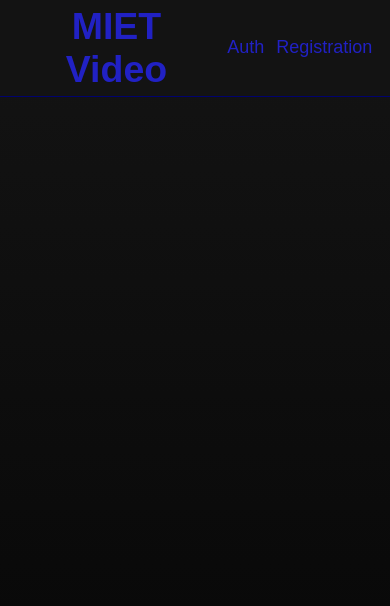
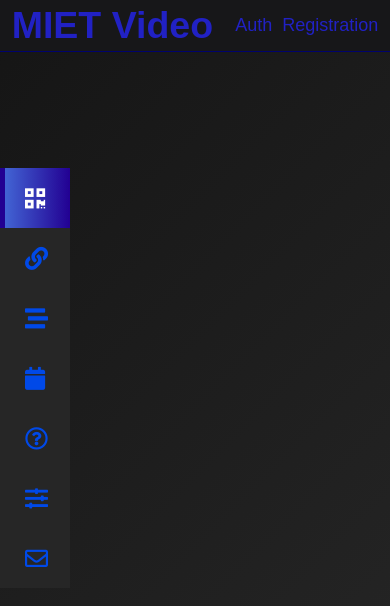
Before and after one commit to dmitriy-korotov/miet-video-browser-client, a Next.js app in the folder miet-video/: page / in a window 390 px wide. Shown: the top 606 px of the page. Built offline with nearby package versions, Linux system fonts and the light colour scheme.

Commit message:
Added sidebar component

```diff
--- a/miet-video/src/app/header.css
+++ b/miet-video/src/app/header.css
@@ -18,10 +18,30 @@
 }
 
 .common-header {
+    width: 94%;
+
+    position: fixed;
+    left: 0px;
+    top: 0px;
+
+    z-index: 5;
+
     border-bottom: solid 1px;
     border-color: rgb(0, 2, 110);
 
-    background-color: rgb(19, 19, 19);
+    background-color: rgb(23, 23, 25);
 
     padding: 1% 3% 1% 3%;
 }
+
+.sidebar-button {
+    width: 50px;
+    height: 50px;
+    border-radius: 10px;
+    background-color: blue;
+    transition: 0.5s;
+}
+
+.sidebar-button:hover {
+    background-color: rgb(61, 61, 255);
+}
--- a/miet-video/src/app/layout.tsx
+++ b/miet-video/src/app/layout.tsx
@@ -2,6 +2,7 @@
 import { Inter } from "next/font/google";
 import "./globals.css";
 import "./header.css";
+import "./sidebar.css";
 
 const inter = Inter({ subsets: ["latin"] });
 
@@ -17,6 +18,10 @@
 }>) {
   return (
     <html lang="en">
+      <head>
+        <link href="https://fonts.googleapis.com/css2?family=Lato&display=swap" rel="stylesheet" />
+        <link href="https://use.fontawesome.com/releases/v5.6.1/css/all.css" rel="stylesheet" />
+      </head>
       <body className={inter.className}>{children}</body>
     </html>
   );
--- a/miet-video/src/app/lectures/video-info.tsx
+++ b/miet-video/src/app/lectures/video-info.tsx
@@ -16,12 +16,12 @@
     const { name, date, playlist } = video_props;
 
     return (
-        <div>
+        <div className="video-info-color">
             <h2>{name}</h2>
             <br/>
-            <h3>Date: {date}</h3>
+            <h4>Date: {date}</h4>
             <br/>
-            <h3>Playlist: {playlist}</h3>
+            <h4>Playlist: {playlist}</h4>
         </div>
     );
 }
--- a/miet-video/src/app/lectures/video-information-part.css
+++ b/miet-video/src/app/lectures/video-information-part.css
@@ -2,3 +2,7 @@
     padding-left: 50px;
     padding-top: 50px;
 }
+
+.video-info-color {
+    color: rgb(206, 206, 206);
+}
--- a/miet-video/src/app/lectures/video-information-part.tsx
+++ b/miet-video/src/app/lectures/video-information-part.tsx
@@ -9,6 +9,7 @@
 
     const height = 400;
     const src = "https://media.w3.org/2010/05/sintel/trailer_hd.mp4";
+    //const src = "https://disk.yandex.ru/i/USnqqoidy-arzw";
     const type = "video/mp4";
 
     return (
--- a/miet-video/src/app/main-header.jsx
+++ b/miet-video/src/app/main-header.tsx
@@ -2,10 +2,20 @@
 
 import Logo from "./logo";
 import HeaderButton from "./header_button";
+import SidebarButton from "./sidebar-button";
+import { NextPage } from "next";
 
 
 
-const MainHeader = () => {
+interface Props {
+    onSidebarButtonClick: (e: any) => void
+}
+
+
+
+const MainHeader: NextPage<Props> = (props) => {
+
+    const { onSidebarButtonClick } = props;
 
     const RedirectToRegistration = () => {
         window.location.href = "/registration";
@@ -14,9 +24,11 @@
     return (
         <nav id="main-header" className="common-header">
             <div>
-                <Logo/>
+                <div className="content-in-line total-centralize-content" style={{"gap": "10px"}}>
+                    <Logo/>
+                </div>
             </div>
-            <div className="content-in-line space-bettwen-content">
+            <div className="content-in-line space-bettwen-content" style={{"gap": "10px"}}>
                 <HeaderButton text="Auth" />
                 <div onClick={RedirectToRegistration}>
                     <HeaderButton text="Registration" />
--- a/miet-video/src/app/page.tsx
+++ b/miet-video/src/app/page.tsx
@@ -1,13 +1,23 @@
 'use client';
 
+import { useState } from "react";
 import MainHeader from "./main-header";
+import Sidebar from "./sidebar";
 
 
 
 export default function Home() {
+
+    const [ sidebarIsClosed, handleClick ] = useState({ is_closed: true });
+
     return (
         <div>
-          <MainHeader />
+          <MainHeader onSidebarButtonClick={e => {
+          console.log("sdasfds");
+          handleClick({is_closed: !sidebarIsClosed.is_closed})
+          //sidebarIsClosed.is_closed = !sidebarIsClosed.is_closed;
+        }}/>
+          <Sidebar is_closed={sidebarIsClosed.is_closed} />
         </div>
     );
 }
--- /dev/null
+++ b/miet-video/src/app/sidebar-button.tsx
@@ -0,0 +1,22 @@
+import { NextPage } from "next";
+
+
+
+interface Props {
+    onClick: (e: any) => void
+}
+
+
+
+const SidebarButton: NextPage<Props> = (props) => {
+
+    const { onClick } = props;
+
+    return (
+        <div onClick={onClick} className="sidebar-button">
+
+        </div>
+    );
+}
+
+export default SidebarButton;
--- /dev/null
+++ b/miet-video/src/app/sidebar.css
@@ -0,0 +1,188 @@
+.sidebar {
+    transition: 0.5s;
+    position: relative;
+    width: 500px;
+    height: 100vh;
+    background-color: bisque;
+}
+
+
+*{
+    margin: 0;
+    padding: 0;
+    text-decoration: none;
+  }
+  :root {
+    --accent-color: #343434;
+    --gradient-color: #2e2e2e;
+  }
+
+  .sidebar-body {
+    display: flex;
+    flex-direction: column;
+    justify-content: center;
+    align-items: center;
+    width: 100vw;
+    height: 100vh;
+    background-image: linear-gradient(-45deg, #272727 0%, #151515 100%);
+  }
+
+  .sidebar {
+    position: fixed;
+    top: 8%;
+    width: 240px;
+    left: -240px;
+    height: 92%;
+    background-color: #262626;
+    transition: all .5s ease;
+  }
+
+  .sidebar header{
+    font-size: 28px;
+    color: #000000;
+    line-height: 70px;
+    text-align: center;
+    background-color: #5100ff;
+    user-select: none;
+    font-family: 'Lato', sans-serif;
+  }
+
+  .sidebar a{
+    display: block;
+    height: 65px;
+    width: 100%;
+    color: #0049e8;
+    line-height: 65px;
+    padding-left: 30px;
+    box-sizing: border-box;
+    border-left: 5px solid transparent;
+    font-family: 'Lato', sans-serif;
+    transition: all .5s ease;
+  }
+
+  a.active, a:hover{
+    border-left: 5px solid var(--accent-color);
+    color: #fff;
+     background: linear-gradient(to left, var(--accent-color), var(--gradient-color));
+  }
+
+  .sidebar a i{
+    font-size: 23px;
+    margin-right: 16px;
+  }
+
+  .sidebar a span{
+    letter-spacing: 1px;
+    text-transform: uppercase;
+  }
+
+  label #btn,label #cancel{
+    position: absolute;
+    top: 7.5%;
+    left: 0px;
+    cursor: pointer;
+    color: #2060ce;
+    border-radius: 5px;
+    margin: 15px 30px;
+    font-size: 29px;
+    background-color: #202496;
+    box-shadow:inset 2px 2px 2px 0px rgba(0, 0, 0, 0.5),
+      inset -7px -7px 10px 0px rgba(0,0,0,.1),
+     3.5px 3.5px 20px 0px rgba(0,0,0,.1),
+     2px 2px 5px 0px rgba(0,0,0,.1);
+    height: 45px;
+    width: 45px;
+    text-align: center;
+    text-shadow: 2px 2px 3px rgba(0, 0, 0, 0.5);
+    line-height: 45px;
+    transition: all .5s ease;
+  }
+  label #cancel{
+    opacity: 0;
+    visibility: hidden;
+  }
+  #check:checked ~ .sidebar{
+    left: 0;
+  }
+  #check:checked ~ label #btn{
+    margin-left: 245px;
+    opacity: 0;
+    visibility: hidden;
+  }
+  #check:checked ~ label #cancel{
+    margin-left: 245px;
+    opacity: 1;
+    visibility: visible;
+  }
+
+  #check {
+    display: none;
+  }
+
+  @media(max-width : 860px){
+    .sidebar{
+      height: auto;
+      width: 70px;
+      left: 0;
+      margin: 100px 0;
+    }
+    header, #btn, #cancel{
+      display: none;
+    }
+    .sidebar span{
+      position: absolute;
+      margin-left: 23px;
+      opacity: 0;
+      visibility: hidden;
+    }
+    .sidebar a{
+      height: 60px;
+    }
+    .sidebar a i{
+      margin-left: -10px;
+    }
+    a:hover {
+      width: 200px;
+      background: inherit;
+    }
+    .sidebar a:hover span{
+      opacity: 1;
+      visibility: visible;
+    }
+  }
+
+  .sidebar > a.active,.sidebar > a:hover:nth-child(even) {
+    --accent-color: #0000bf;
+    --gradient-color: #2c7cfd;
+  }
+  .sidebar a.active,.sidebar > a:hover:nth-child(odd) {
+    --accent-color: #220092;
+    --gradient-color: #4264d4;
+  }
+
+
+  .frame {
+    width: 50%;
+    height: 30%;
+    margin: auto;
+    text-align: center;
+  }
+
+  h2 {
+    position: relative;
+    text-align: center;
+    color: #353535;
+    font-size: 60px;
+    font-family: 'Lato', sans-serif;
+    margin: 0;
+    color: #0700c8;
+  }
+
+  p {
+    font-family: 'Lato', sans-serif;
+    font-weight: 300;
+    text-align: center;
+    font-size: 30px;
+    color: #2300af;
+    margin: 0;
+  }
--- /dev/null
+++ b/miet-video/src/app/sidebar.tsx
@@ -0,0 +1,67 @@
+import { NextPage } from "next";
+
+
+
+interface Props
+{
+    is_closed: boolean;
+}
+
+
+
+const Sidebar: NextPage<Props> = (props) => {
+
+    const { is_closed } = props;
+
+    /*
+       <div className="sidebar" style={{
+            "left": ((is_closed) ? "-500px" : "0px")
+        }}>
+
+        </div>
+     */
+
+    return (
+        <div className="sidebar-body">
+            <div>
+            <input type="checkbox" id="check" />
+            <label for="check">
+              <i className="fas fa-bars" id="btn"></i>
+              <i className="fas fa-times" id="cancel"></i>
+            </label>
+            <div className="sidebar">
+              <a href="#" className="active">
+                <i className="fas fa-qrcode"></i>
+                <span>Menu</span>
+              </a>
+              <a href="#">
+                <i className="fas fa-link"></i>
+                <span>Shortcuts</span>
+              </a>
+              <a href="#">
+                <i className="fas fa-stream"></i>
+                <span>Overview</span>
+              </a>
+              <a href="#">
+                 <i className="fas fa-calendar"></i>
+                <span>Events</span>
+              </a>
+              <a href="#">
+                <i className="far fa-question-circle"></i>
+                <span>About</span>
+              </a>
+              <a href="#">
+                <i className="fas fa-sliders-h"></i>
+                <span>Services</span>
+              </a>
+              <a href="#">
+                <i className="far fa-envelope"></i>
+                <span>Contact</span>
+              </a>
+            </div>
+        </div>
+        </div>
+    );
+}
+
+export default Sidebar;
```
Also changed, not shown: miet-video/src/app/lectures/video-list.css (+9 -1 lines), miet-video/src/app/lectures/video-list.tsx (+5 -5 lines).
